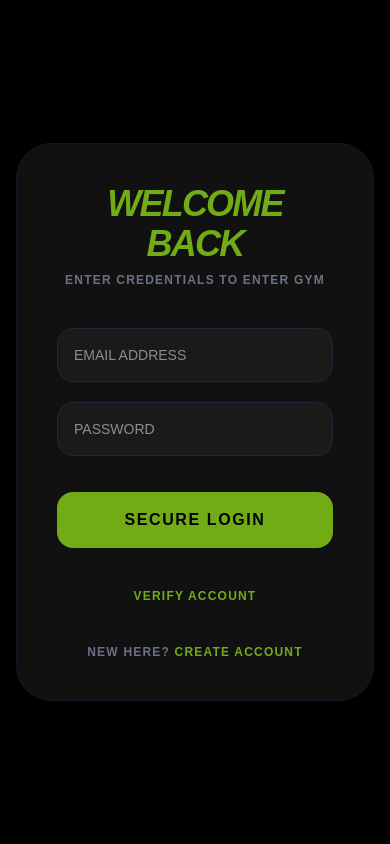
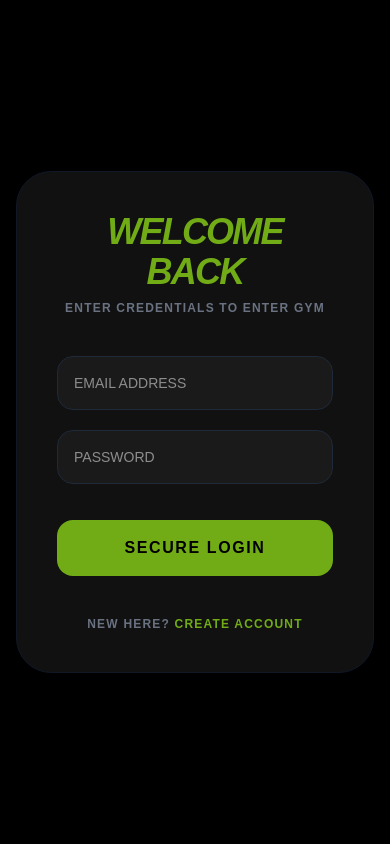
Before and after one commit to trmtanjil/fitness-task, a Next.js app: page /login in a window 390 px wide. Shown: the top 844 px of the page. Built offline with nearby package versions, Linux system fonts and the light colour scheme.

Commit message:
responsive

```diff
--- a/src/app/login/page.tsx
+++ b/src/app/login/page.tsx
@@ -39,9 +39,7 @@ export default function LoginPage() {
         </form>
 
         {error && <p className="text-center text-red-500 mt-4 text-xs font-bold uppercase">{error}</p>}
-        <p className="text-center mt-10 text-gray-500 text-xs uppercase font-bold tracking-widest">
-            <Link href="/verifyotp" className="text-[#71AC16] hover:underline">verify Account</Link>
-        </p>
+
 
         <p className="text-center mt-10 text-gray-500 text-xs uppercase font-bold tracking-widest">
           New here? <Link href="/register" className="text-[#71AC16] hover:underline">Create Account</Link>
```
